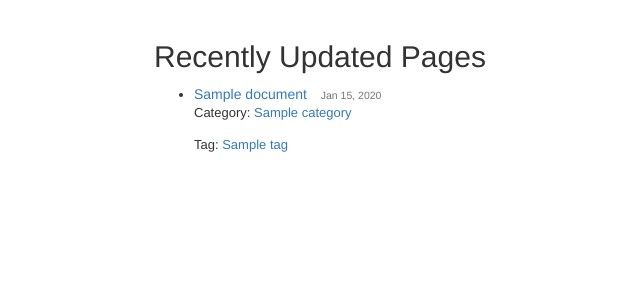
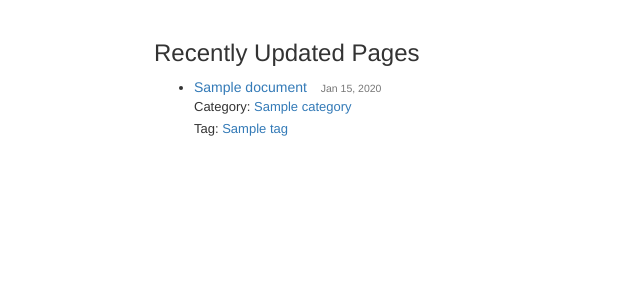
Before and after one commit to ahnjungho/wiki, a Django app: page / in a window 1280 px wide. Shown: the part 51-351 px from the top of the page, without its empty margins (111-751 px from the left). Run offline with Django 3.2, Linux system fonts and the light colour scheme; tables that the repository leaves empty hold one stand-in row (values such as "Sample post"); some libraries are stand-ins or nearby versions.

Commit message:
maintenance

```diff
--- a/pages/views.py
+++ b/pages/views.py
@@ -4,11 +4,9 @@ from .models import Category, Document, Tag
 
 
 def index(request):
-    new_documents = Document.objects.order_by('-publish_date')[:10]
     recent_documents = Document.objects.order_by('-update_date')[:10]
 
-    context = {'new_documents': new_documents,
-               'recent_documents': recent_documents}
+    context = {'recent_documents': recent_documents}
     return render(request, 'pages/index.html', context)
 
 
--- a/static/stylesheets/main.css
+++ b/static/stylesheets/main.css
@@ -13,6 +13,9 @@ a .fa-external-link {
 .page-list li p {
   font-size: 13px;
   color: #333; }
+
+.page-list li .category {
+  margin-bottom: 0; }
 
 .markdown .info {
   margin-bottom: 35px; }
--- a/static/stylesheets/main.scss
+++ b/static/stylesheets/main.scss
@@ -19,6 +19,9 @@ a .fa-external-link {
     p {
       font-size: 13px;
       color: #333;
+    }
+    .category {
+      margin-bottom: 0;
     }
   }
 }
--- a/templates/pages/index.html
+++ b/templates/pages/index.html
@@ -2,7 +2,7 @@
 
 {% block content %}
 
-  <h2>Recently Updated Pages</h2>
+  <h3>Recently Updated Pages</h3>
 
   <ul class="page-list">
     {% for document in recent_documents %}
@@ -13,7 +13,7 @@
         </h5>
 
         {% if document.category %}
-          <p>
+          <p class="category">
             Category: <a href="{% url 'category' document.category.slug %}">{{ document.category.name }}</a>
           </p>
         {% endif %}
--- a/wiki/urls.py
+++ b/wiki/urls.py
@@ -23,8 +23,6 @@ urlpatterns = [
     url(r'^$', cache_page(60)(pages_views.index), name='home'),
     url(r'^admin/', include(admin.site.urls)),
     url(r'^(?P<slug>[a-zA-Z0-9_-]+)/$', pages_views.detail, name='detail'),
-    url(r'^category/(?P<slug>[a-zA-Z0-9_-]+)/$',
-        pages_views.category,
-        name='category'),
+    url(r'^category/(?P<slug>[a-zA-Z0-9_-]+)/$', pages_views.category, name='category'),
     url(r'^tag/(?P<slug>[a-zA-Z0-9_-]+)/$', pages_views.tag, name='tag'),
 ]
```
